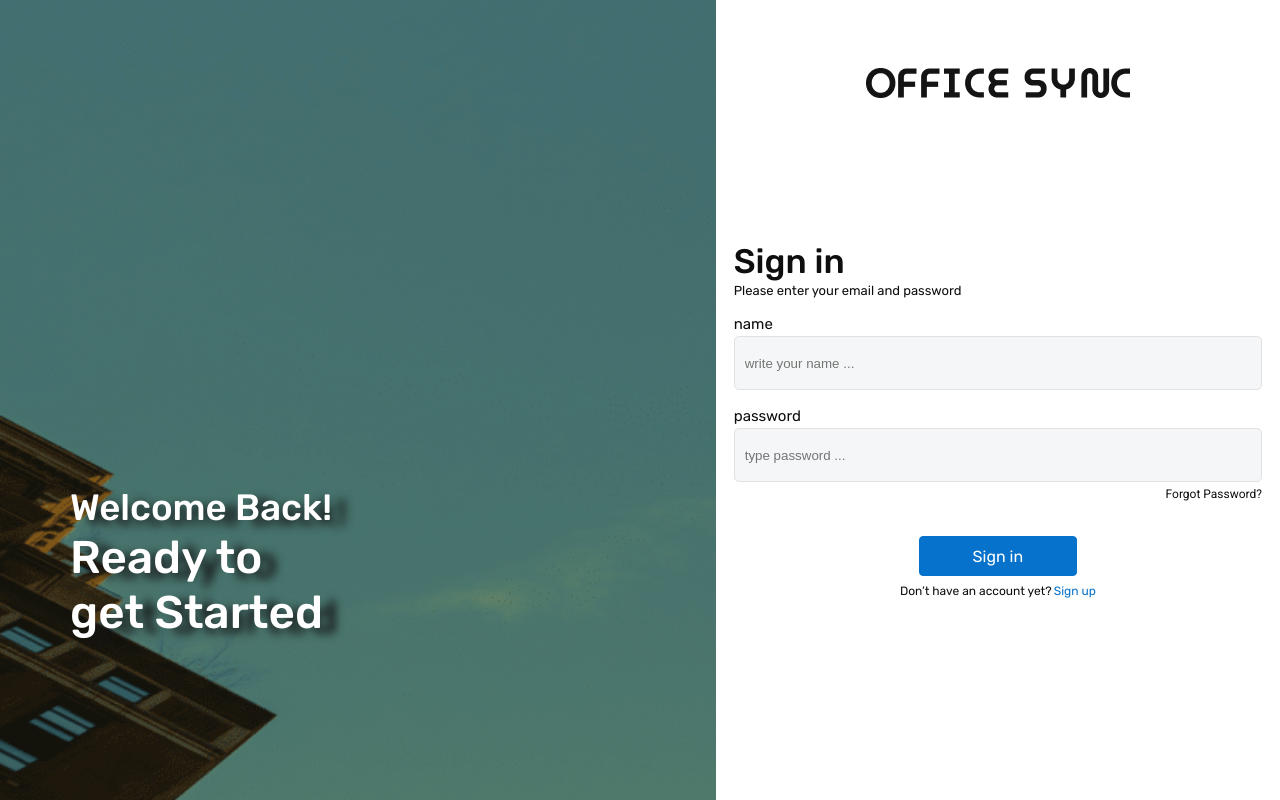
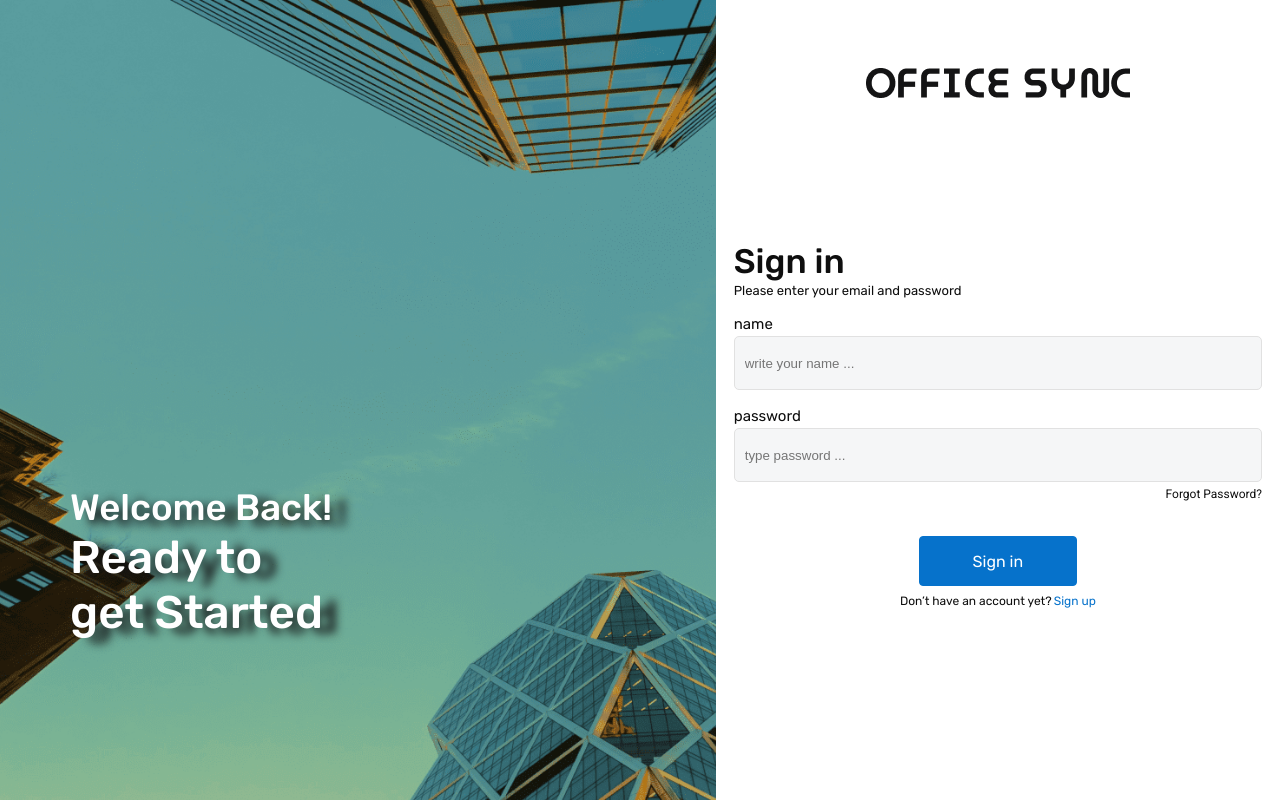
Before and after one commit to developerarjun/officesync-ui-react, a React (Vite) app: page / in a window 1280 px wide. Built offline with nearby package versions, Linux system fonts and the light colour scheme.

Commit message:
few changes made on css increaded the input fields and button sizes

```diff
--- a/src/app/modules/auth/login/LoginPage.scss
+++ b/src/app/modules/auth/login/LoginPage.scss
@@ -16,7 +16,7 @@
     overflow-y: hidden;
     background-size: cover;
     background-position: 50% 50%;
-    background-attachment: fixed;
+    // background-attachment: fixed;
     background-repeat: no-repeat;
     padding-left: 4.375rem;
     position: relative;
@@ -31,7 +31,7 @@
       bottom: 0;
       left: 0;
       z-index: -1;
-      opacity: 0.4;
+      opacity: 0.1;
     }
 
     .bgText {
@@ -83,7 +83,7 @@
       margin-top: 2.188rem;
       .submitButton {
         width: 30%;
-        height: 2.5rem;
+        height: 3.125rem;
         border-radius: 0.25rem;
         border: 1px solid $primary;
         padding: 0.625rem;
```
